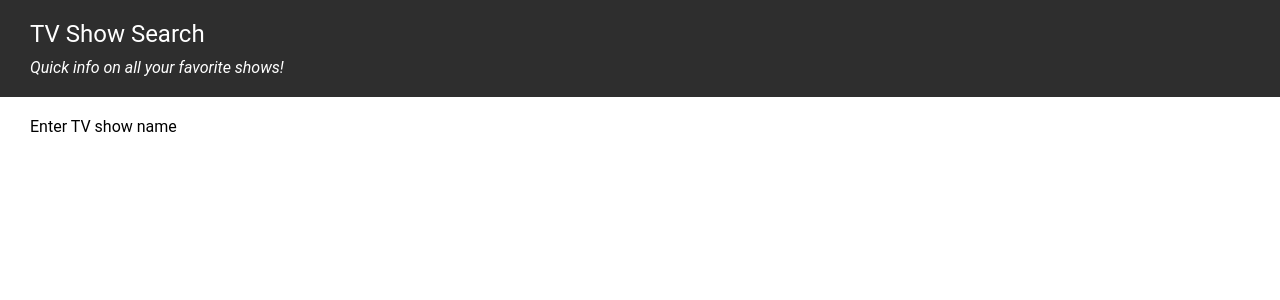
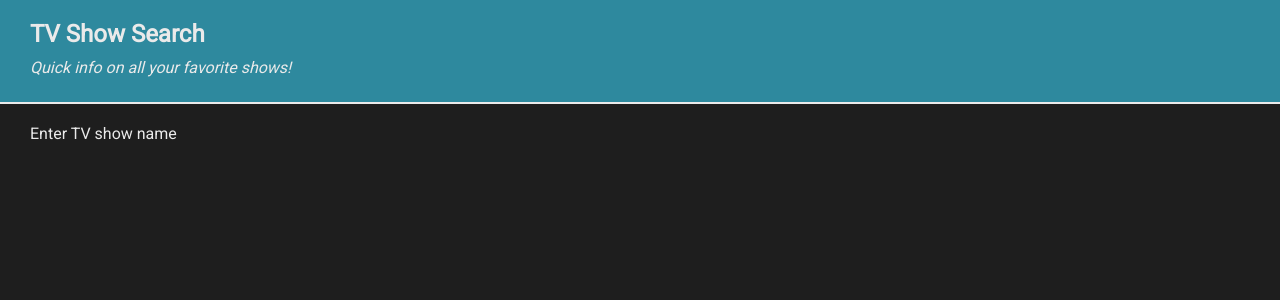
Before and after one commit to Liliyalexx/tvshow-app, an Angular app: page / in a window 1280 px wide. Shown: the top 300 px of the page. Built offline with nearby package versions, Linux system fonts and the light colour scheme.

Commit message:
More styling updates

```diff
--- a/src/app/app.component.css
+++ b/src/app/app.component.css
@@ -1,7 +1,7 @@
-
 .toolbar {
-  background-color: #2e2e2e;
-  color: #ffffff;
+  background-color: #2e899e;
+  color: #eaeaea;
+  border-bottom: 2px solid #eaeaea;
   margin-top: 0;
   padding: 5px 30px;
   margin-bottom: 20px;
@@ -9,7 +9,7 @@
 
 h1 {
   font-size: 1.5rem;
-  font-weight: 400;
+  font-weight: 900;
   padding: 15px 0 10px 0;
   margin: 0;
 }
@@ -17,7 +17,7 @@ h1 {
 h2.tagline {
   font-size: 1rem;
   font-weight: 400;
-  padding: 0 0 15px 0;
+  padding: 0 0 20px 0;
   font-style: italic;
   margin: 0;
 }
--- a/src/app/display-shows-info/display-shows-info.component.css
+++ b/src/app/display-shows-info/display-shows-info.component.css
@@ -1,5 +1,5 @@
 .show-img {
-  width: 90%;
+  width: 100%;
   margin-bottom: 30px;
 }
 
@@ -11,12 +11,14 @@
 }
 
 .show-details {
-  max-width: 900px;
+  max-width: 500px;
+  padding-left: 30px;
+  margin-bottom: 60px;
 }
 
 h2 {
   font-size: 1.4rem;
-  padding-top: 10px;
+  padding-top: 5px;
   margin-top: 0;
 }
 
@@ -55,7 +57,7 @@ li {
 }
 
 /********** Large devices only **********/
-@media (min-width: 992px) {
+@media (min-width: 1250px) {
   .col-lg-1, .col-lg-2, .col-lg-3, .col-lg-4, .col-lg-5, .col-lg-6, .col-lg-7, .col-lg-8, .col-lg-9, .col-lg-10, .col-lg-11, .col-lg-12 {
     float: left;
   }
@@ -98,7 +100,7 @@ li {
 }
 
 /********** Medium devices only **********/
-@media (min-width: 768px) and (max-width: 991px) {
+@media (min-width: 770px) and (max-width: 1249px) {
   .col-md-1, .col-md-2, .col-md-3, .col-md-4, .col-md-5, .col-md-6, .col-md-7, .col-md-8, .col-md-9, .col-md-10, .col-md-11, .col-md-12 {
     float: left;
   }
@@ -142,7 +144,7 @@ li {
 
 
 /********** Small devices only **********/
-@media (max-width: 767px) {
+@media (max-width: 769px) {
   .col-sm-1, .col-sm-2, .col-sm-3, .col-sm-4, .col-sm-5, .col-sm-6, .col-sm-7, .col-sm-8, .col-sm-9, .col-sm-10, .col-sm-11, .col-sm-12 {
     float: left;
   }
--- a/src/index.html
+++ b/src/index.html
@@ -6,6 +6,8 @@
   <base href="/">
   <meta name="viewport" content="width=device-width, initial-scale=1">
   <link rel="icon" type="image/x-icon" href="favicon.ico">
+  <link rel="https://fonts.googleapis.com/icon?family=Material+Icons" rel="stylesheet">
+  <link href="https://fonts.googleapis.com/css?family=Roboto&display=swap" rel="stylesheet">
 </head>
 <body>
   <app-root></app-root>
--- a/src/styles.css
+++ b/src/styles.css
@@ -3,4 +3,6 @@ body {
   font-family: 'Roboto', sans-serif;
   font-size: 1rem;
   margin: 0;
+  color: #eaeaea;
+  background-color: #1e1e1e;
 }
```
Also changed, not shown: package.json (+11 -11 lines), 1 other file (tests, documents, lock files or other folders).
